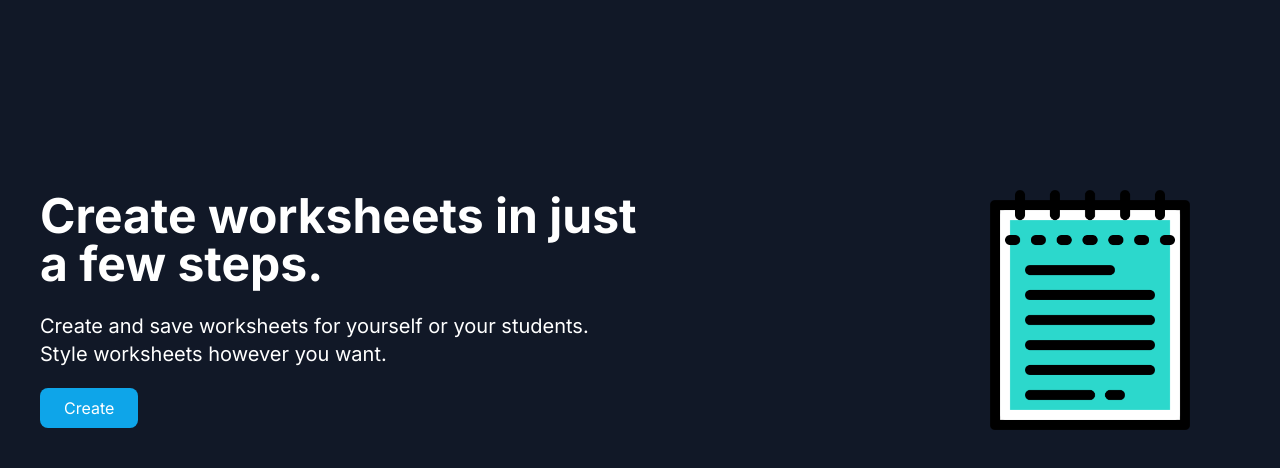
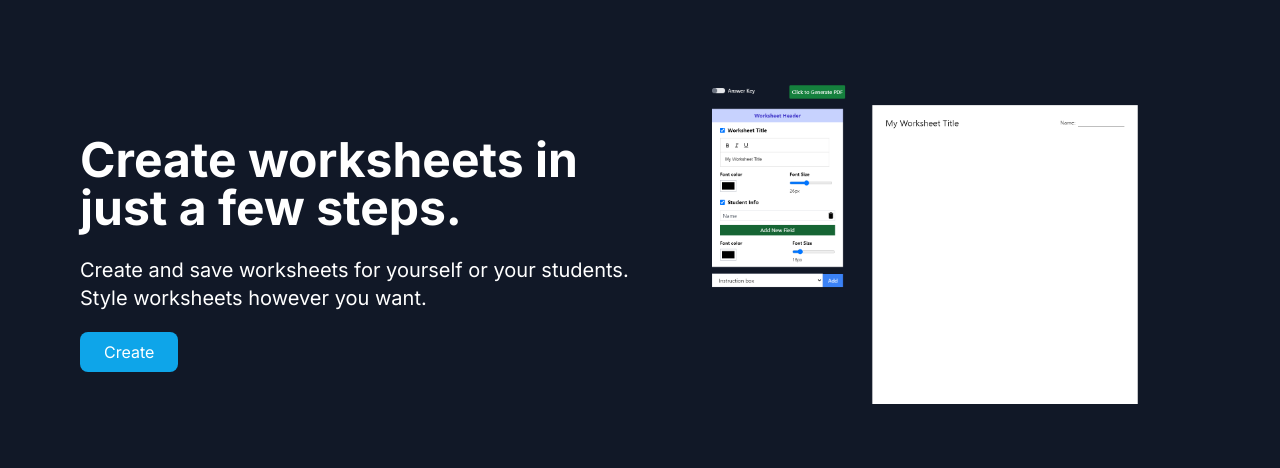
Before and after one commit to feritercikti/worksheet-maker, a Next.js app: page / in a window 1280 px wide. Shown: the top 468 px of the page. Built offline with nearby package versions, Linux system fonts and the light colour scheme.

Commit message:
pdf styling

```diff
--- a/package.json
+++ b/package.json
@@ -15,7 +15,6 @@
     "autoprefixer": "10.4.14",
     "eslint": "8.44.0",
     "eslint-config-next": "13.4.7",
-    "html2canvas": "^1.4.1",
     "jspdf": "^2.5.1",
     "next": "13.4.7",
     "postcss": "8.4.24",
--- a/src/pages/_document.tsx
+++ b/src/pages/_document.tsx
@@ -1,13 +1,16 @@
-import { Html, Head, Main, NextScript } from 'next/document'
+import { Html, Head, Main, NextScript } from 'next/document';
 
 export default function Document() {
   return (
-    <Html lang="en">
-      <Head />
+    <Html lang='en'>
+      <Head>
+        <meta name='description' content='Worksheet Maker' />
+        <link rel='shortcut icon' href='/icon.png' />
+      </Head>
       <body>
         <Main />
         <NextScript />
       </body>
     </Html>
-  )
+  );
 }
--- a/src/pages/index.tsx
+++ b/src/pages/index.tsx
@@ -9,7 +9,7 @@ export default function Home() {
     <main
       className={`flex min-h-screen flex-col items-center text-white ${inter.className}`}
     >
-      <div className='flex items-center justify-center my-40 mx-10 max-[640px]:flex-col max-[640px]:text-center'>
+      <div className='flex items-center justify-center my-20 mx-20 max-[640px]:flex-col max-[640px]:text-center'>
         <div className='flex-1 gap-6 '>
           <h1 className='text-5xl mb-6 font-bold '>
             Create worksheets in just a few steps.
@@ -24,8 +24,15 @@ export default function Home() {
             </button>
           </Link>
         </div>
-        <div className=' flex-1 flex items-center justify-end '>
-          <Image src='/icon.png' width={300} height={200} alt='icon' />
+        <div className='flex-1 flex items-center justify-end h-full'>
+          <Image
+            src='/screenshot.png'
+            width={0}
+            height={0}
+            sizes='90vw'
+            style={{ width: '90%', height: 'auto' }}
+            alt='icon'
+          />
         </div>
       </div>
     </main>
--- a/src/pages/worksheet/index.tsx
+++ b/src/pages/worksheet/index.tsx
@@ -27,7 +27,6 @@ import PageDivider from '@/components/PageComponents/PageDivider';
 import WordBank from '@/components/WordBank';
 import PageWordBank from '@/components/PageComponents/PageWordBank';
 import jsPDF from 'jspdf';
-import html2canvas from 'html2canvas';
 
 interface StudentInfo {
   name?: string;
@@ -129,11 +128,12 @@ const Worksheet = () => {
   };
 
   const generatePDF = async () => {
-    const doc = new jsPDF('p', 'px', [880, 900]);
+    const doc = new jsPDF('p', 'px', [780, 900]);
 
     doc.html(pdfRef.current!, {
       async callback(doc) {
         await doc.deletePage(2);
+
         await doc.save('document');
       },
     });
@@ -381,12 +381,15 @@ const Worksheet = () => {
 
         <div className='flex-[3_3_0%] flex '>
           <div
-            className='flex flex-col h-[900px] mb-20 gap-2 ml-10 bg-white w-[800px] p-10'
+            className='flex flex-col h-[900px] mb-20 gap-2 ml-10 bg-white w-[700px] p-10'
             ref={pdfRef}
           >
             {answerKey && (
-              <h1 className='text-center text-red-500 text-2xl'>ANSWER KEY</h1>
+              <h2 className='text-center justify-between text-red-500 text-2xl'>
+                ANSWER &nbsp; KEY
+              </h2>
             )}
+
             <div className='flex justify-between w-full flex-end'>
               <div className='flex-1 break-words w-[330px]'>
                 {showTitle && (
--- a/src/styles/globals.css
+++ b/src/styles/globals.css
@@ -1,6 +1,12 @@
 @tailwind base;
 @tailwind components;
 @tailwind utilities;
+
+@layer base {
+  img {
+    @apply inline-block;
+  }
+}
 
 body {
   @apply bg-gray-900;
```
Also changed, not shown: public/screenshot.png (added), 1 other file (tests, documents, lock files or other folders).
